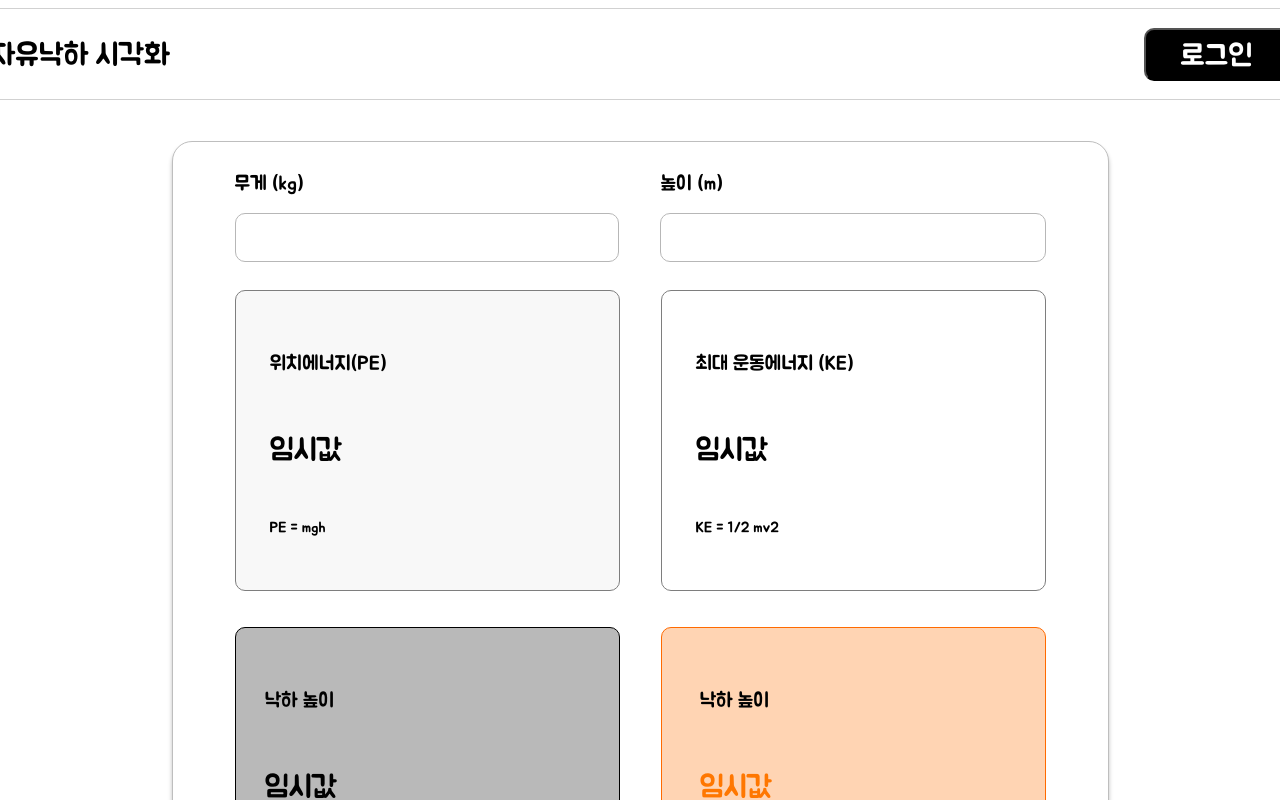
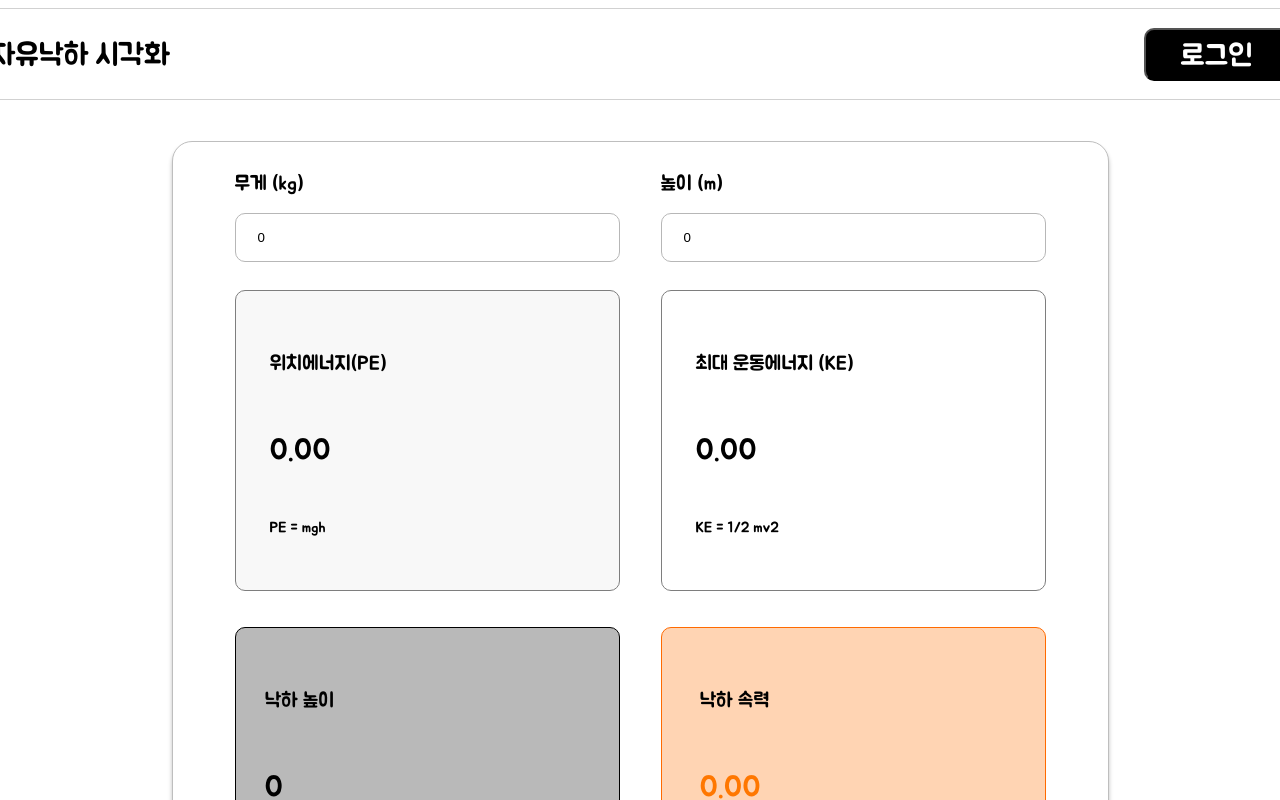
Before and after one commit to tlah-ht09/science-project, a React (Vite) app in the folder gravity/: page / in a window 1280 px wide. Shown: the top 800 px of the page. Built offline with nearby package versions, Linux system fonts and the light colour scheme.

Commit message:
input 수정

```diff
--- a/gravity/src/components/main_mid.js
+++ b/gravity/src/components/main_mid.js
@@ -86,13 +86,15 @@ export const midLeftTopT = styled.p`
 
 export const midLeftTopIn = styled.input`
     display: flex;
-    width: 10px;
-    padding: 16px 350px 16px 22px;
+    width: 100%;
+    padding: 16px 22px;
     align-items: center;
     border-radius: 10px;
     border: 1px solid #B7B7B7;
     background: #FFF;
-`
+    box-sizing: border-box;
+`;
+
 
 export const midRightTop = styled.div`
     display: flex;
@@ -115,13 +117,15 @@ export const midRightTopT = styled.p`
 
 export const midRightTopIn = styled.input`
     display: flex;
-    width: 30px;
-    padding: 16px 337px 16px 17px;
+    width: 100%;
+    padding: 16px 22px;
     align-items: center;
     border-radius: 10px;
     border: 1px solid #B7B7B7;
     background: #FFF;
-`
+    box-sizing: border-box;
+`;
+
 
 export const midLeftMid = styled.div`
     display: flex;
--- a/gravity/src/components/main_mid.jsx
+++ b/gravity/src/components/main_mid.jsx
@@ -1,6 +1,16 @@
+import { useState } from "react";
 import * as _ from "./main_mid";
 
+
 export const Main_mid = () => {
+  const [mass, setMass] = useState(0);
+  const [height, setHeight] = useState(0);
+
+  const g = 9.8;
+
+  const PE = mass * g * height;
+  const v = Math.sqrt(2 * g * height);
+  const KE = 0.5 * mass * v * v;
   return (
     <_.mid>
         <_.mid_mid>
@@ -8,32 +18,32 @@ export const Main_mid = () => {
               <_.midLeft>
                 <_.midLeftTop>
                   <_.midLeftTopT>무게 (kg)</_.midLeftTopT>
-                  <_.midLeftTopIn type="number"></_.midLeftTopIn>
+                  <_.midLeftTopIn type="number" value={mass} onChange={(e) => setMass(Number(e.target.value))}/>
                 </_.midLeftTop>
                 <_.midLeftMid>
                   <_.midLeftMidText1>위치에너지(PE)</_.midLeftMidText1>
-                  <_.midLeftMidOut>임시값</_.midLeftMidOut>
+                  <_.midLeftMidOut>{PE.toFixed(2)}</_.midLeftMidOut>
                   <_.midLeftMidText2>PE = mgh</_.midLeftMidText2>
                 </_.midLeftMid>
                 <_.midLeftButtom>
                   <_.midLeftButtomText1>낙하 높이</_.midLeftButtomText1>
-                  <_.midLeftButtomOut>임시값</_.midLeftButtomOut>
-                  <_.midLeftButtomText2>가을은 독서의 계절</_.midLeftButtomText2>
+                  <_.midLeftButtomOut>{height}</_.midLeftButtomOut>
+                  <_.midLeftButtomText2>처음 높이</_.midLeftButtomText2>
                 </_.midLeftButtom>
               </_.midLeft>
               <_.midRight>
                   <_.midRightTop>
                     <_.midRightTopT>높이 (m)</_.midRightTopT>
-                    <_.midRightTopIn type="number"></_.midRightTopIn>
+                    <_.midRightTopIn type="number" value={height} onChange={(e) => setHeight(Number(e.target.value))}/>
                   </_.midRightTop>
                   <_.midRightMid>
                     <_.midRightMidText1>최대 운동에너지 (KE)</_.midRightMidText1>
-                    <_.midRightMidOut>임시값</_.midRightMidOut>
+                    <_.midRightMidOut>{KE.toFixed(2)}</_.midRightMidOut>
                     <_.midRightMidText2>KE = 1/2 mv2</_.midRightMidText2>
                   </_.midRightMid>
                   <_.midRightButtom>
-                    <_.midRightButtomText1>낙하 높이</_.midRightButtomText1>
-                    <_.midRightButtomOut>임시값</_.midRightButtomOut>
+                    <_.midRightButtomText1>낙하 속력</_.midRightButtomText1>
+                    <_.midRightButtomOut>{v.toFixed(2)}</_.midRightButtomOut>
                     <_.midRightButtomText2>최종 낙하 속력</_.midRightButtomText2>
                   </_.midRightButtom>
               </_.midRight>
```
